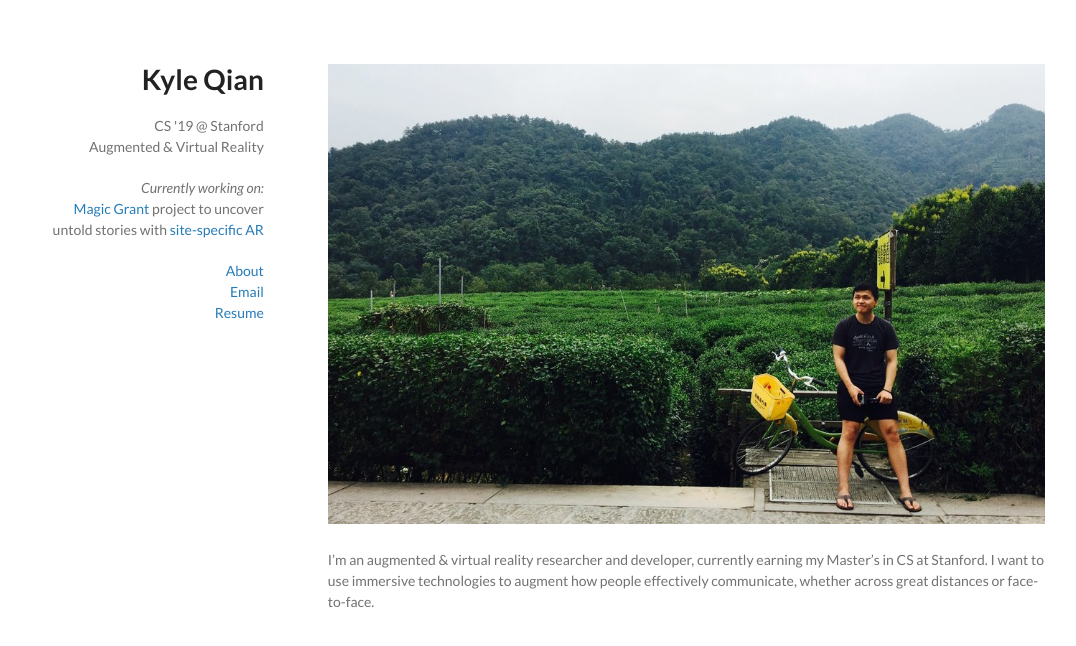
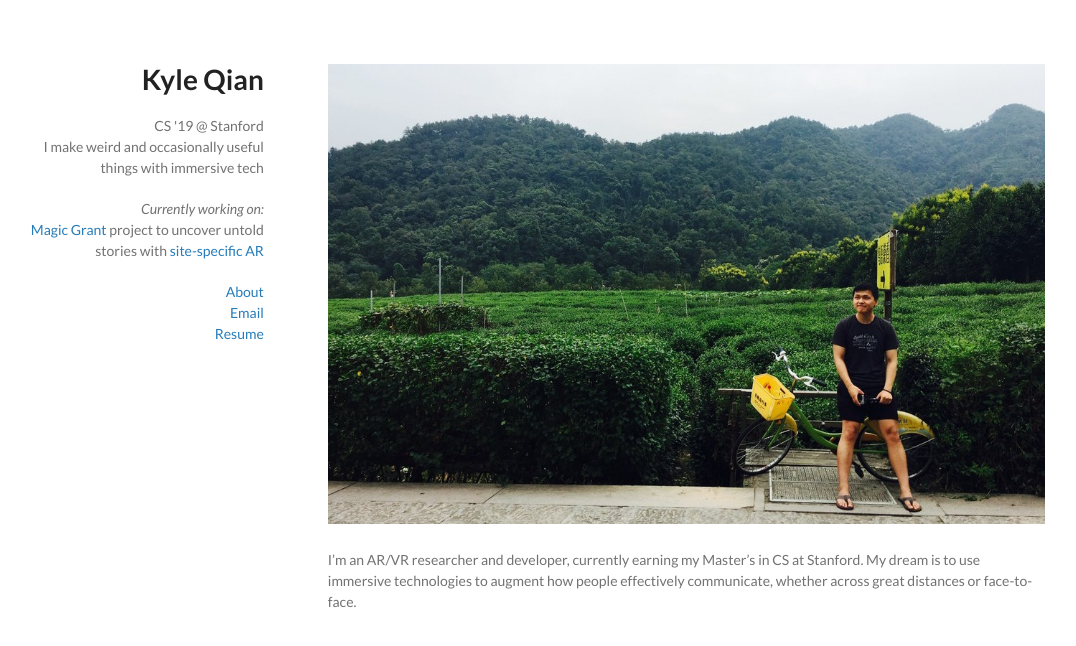
Before and after one commit to kyleqian/kyleqian.github.io, a Jekyll site: the page built from me.md, in a window 1280 px wide. Shown: the top 646 px of the page, without its empty margins (101-1177 px from the left). Built offline with Jekyll 4.4.1, drawn with Linux system fonts in a browser that asks for light colours.

```diff
--- a/_layouts/default.html
+++ b/_layouts/default.html
@@ -34,7 +34,7 @@
           <p>
             CS '19 @ Stanford
             <br>
-            Augmented & Virtual Reality
+            I make weird and occasionally useful things with immersive tech
             <br>
           </p>
           <p>
--- a/assets/css/site.css
+++ b/assets/css/site.css
@@ -145,7 +145,7 @@ hr {
 
 .banner {
   text-align: right;
-  margin-left: 35%;
+  margin-left: 30%;
   margin-right: 5%;
 }
 
--- a/me.md
+++ b/me.md
@@ -4,4 +4,4 @@ layout: default
 
 ![](assets/img/about.jpg)
 
-I'm an augmented & virtual reality researcher and developer, currently earning my Master's in CS at Stanford. I want to use immersive technologies to augment how people effectively communicate, whether across great distances or face-to-face.
+I'm an AR/VR researcher and developer, currently earning my Master's in CS at Stanford. My dream is to use immersive technologies to augment how people effectively communicate, whether across great distances or face-to-face.
```
Also changed, not shown: _projects/bloodflow-vr.md (+1 -1 lines), _projects/breathviz.md (+1 -1 lines), _projects/playbook-go.md (+1 -1 lines), _projects/the-void.md (added, +16 -0 lines), 1 other file.
